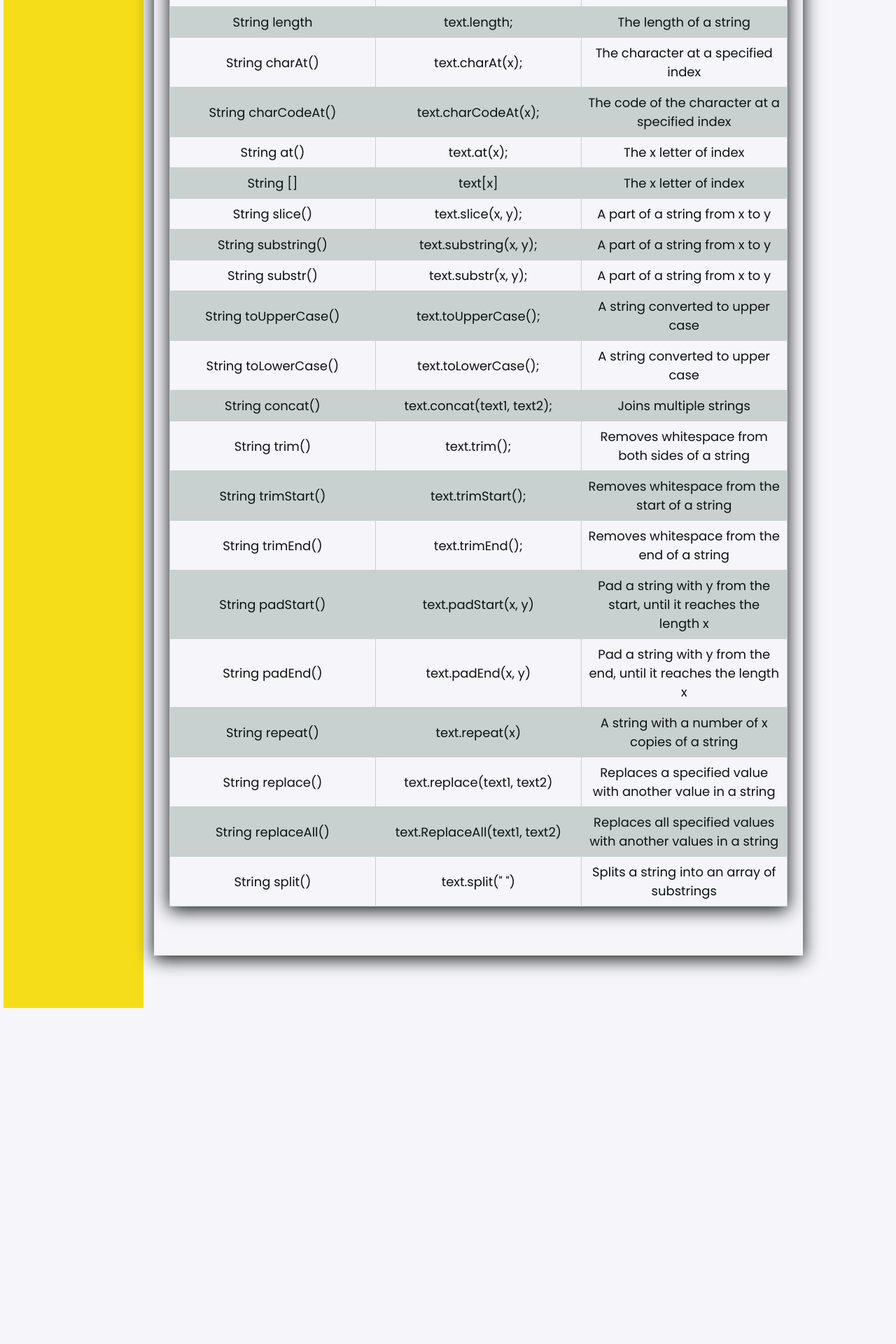
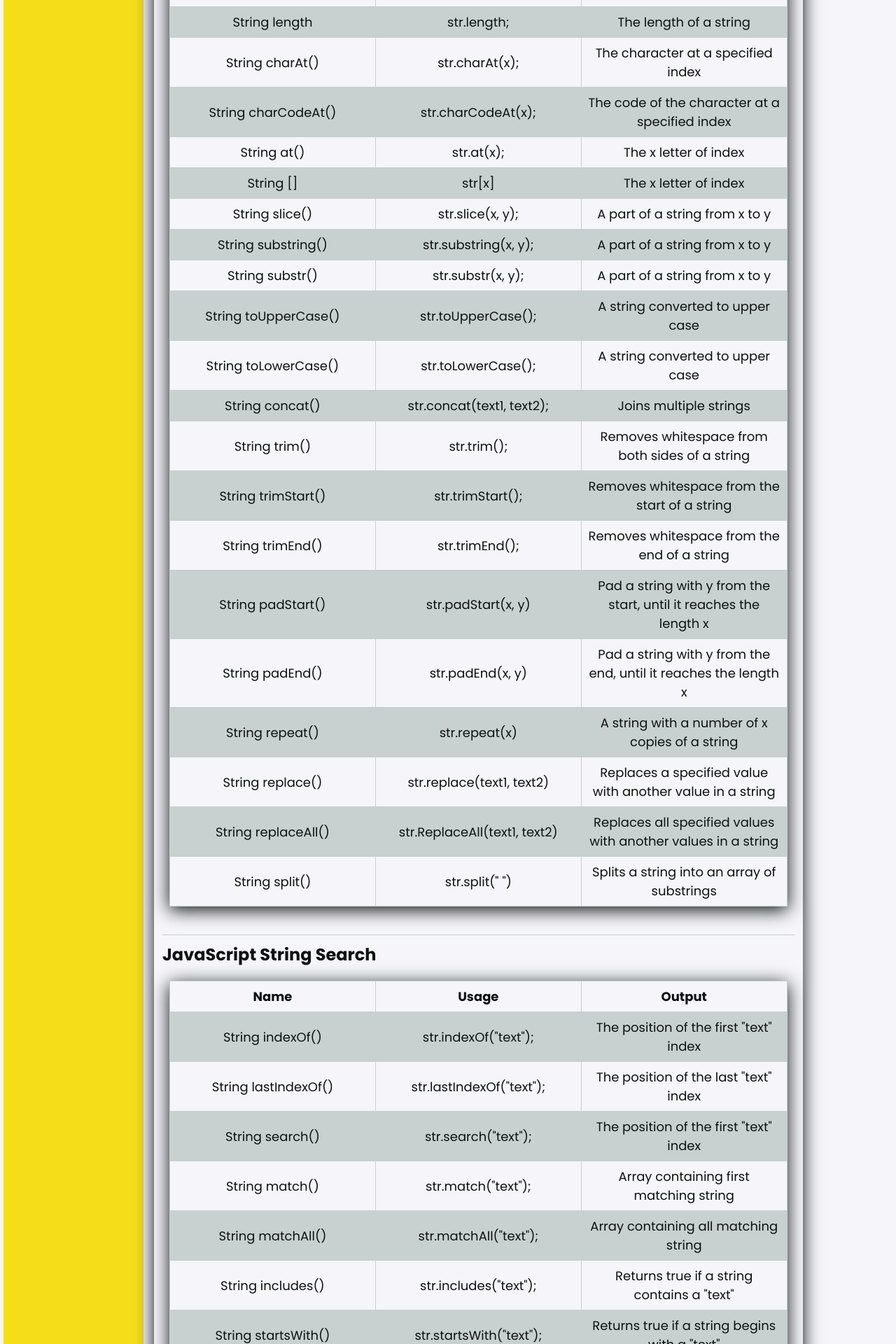
Before and after one commit to MateuszBryczek/Front-end_Template, a React (Create React App) app: page /JavaScript/Page2 in a window 1280 px wide. Shown: the part 1320-3240 px from the top of the page at 70% size. Before the commit the page ends 2760 px from the top, so only its background shows below. Built offline with nearby package versions, Linux system fonts and the light colour scheme.

Commit message:
added more content

```diff
--- a/src/features/JsPage/Pages/Page2/Articles/JavaScriptStrings.js
+++ b/src/features/JsPage/Pages/Page2/Articles/JavaScriptStrings.js
@@ -9,28 +9,40 @@ import {
 import CodeSpace from "../../../../CodeSpace/CodeSpace";
 import Table from "../../../../../common/Tabele";
 
-const stringColumns = ['Name', 'Usage', 'Output'];
-const stringData = [
-    {Name: "String length", Usage: "text.length;", Output: "The length of a string"},
-    {Name: "String charAt()", Usage: "text.charAt(x);", Output: "The character at a specified index"},
-    {Name: "String charCodeAt()", Usage: "text.charCodeAt(x);", Output: "The code of the character at a specified index"},
-    {Name: "String at()", Usage: "text.at(x);", Output: "The x letter of index"},
-    {Name: "String []", Usage: "text[x]", Output: "The x letter of index"},
-    {Name: "String slice()", Usage: "text.slice(x, y);", Output: "A part of a string from x to y"},
-    {Name: "String substring()", Usage: "text.substring(x, y);", Output: "A part of a string from x to y"},
-    {Name: "String substr()", Usage: "text.substr(x, y);", Output: "A part of a string from x to y"},
-    {Name: "String toUpperCase()", Usage: "text.toUpperCase();", Output: "A string converted to upper case"},
-    {Name: "String toLowerCase()", Usage: "text.toLowerCase();", Output: "A string converted to upper case"},
-    {Name: "String concat()", Usage: "text.concat(text1, text2);", Output: "Joins multiple strings"},
-    {Name: "String trim()", Usage: "text.trim();", Output: "Removes whitespace from both sides of a string"},
-    {Name: "String trimStart()", Usage: "text.trimStart();", Output: "Removes whitespace from the start of a string"},
-    {Name: "String trimEnd()", Usage: "text.trimEnd();", Output: "Removes whitespace from the end of a string"},
-    {Name: "String padStart()", Usage: "text.padStart(x, y)", Output: "Pad a string with y from the start, until it reaches the length x"},
-    {Name: "String padEnd()", Usage: "text.padEnd(x, y)", Output: "Pad a string with y from the end, until it reaches the length x"},
-    {Name: "String repeat()", Usage: "text.repeat(x)", Output: "A string with a number of x copies of a string"},
-    {Name: "String replace()", Usage: "text.replace(text1, text2)", Output: "Replaces a specified value with another value in a string"},
-    {Name: "String replaceAll()", Usage: "text.ReplaceAll(text1, text2)", Output: "Replaces all specified values with another values in a string"},
-    {Name: "String split()", Usage: 'text.split(" ")', Output: "Splits a string into an array of substrings"},
+const stringMethodsColumns = ['Name', 'Usage', 'Output'];
+const stringMethodsData = [
+    {Name: "String length", Usage: "str.length;", Output: "The length of a string"},
+    {Name: "String charAt()", Usage: "str.charAt(x);", Output: "The character at a specified index"},
+    {Name: "String charCodeAt()", Usage: "str.charCodeAt(x);", Output: "The code of the character at a specified index"},
+    {Name: "String at()", Usage: "str.at(x);", Output: "The x letter of index"},
+    {Name: "String []", Usage: "str[x]", Output: "The x letter of index"},
+    {Name: "String slice()", Usage: "str.slice(x, y);", Output: "A part of a string from x to y"},
+    {Name: "String substring()", Usage: "str.substring(x, y);", Output: "A part of a string from x to y"},
+    {Name: "String substr()", Usage: "str.substr(x, y);", Output: "A part of a string from x to y"},
+    {Name: "String toUpperCase()", Usage: "str.toUpperCase();", Output: "A string converted to upper case"},
+    {Name: "String toLowerCase()", Usage: "str.toLowerCase();", Output: "A string converted to upper case"},
+    {Name: "String concat()", Usage: "str.concat(text1, text2);", Output: "Joins multiple strings"},
+    {Name: "String trim()", Usage: "str.trim();", Output: "Removes whitespace from both sides of a string"},
+    {Name: "String trimStart()", Usage: "str.trimStart();", Output: "Removes whitespace from the start of a string"},
+    {Name: "String trimEnd()", Usage: "str.trimEnd();", Output: "Removes whitespace from the end of a string"},
+    {Name: "String padStart()", Usage: "str.padStart(x, y)", Output: "Pad a string with y from the start, until it reaches the length x"},
+    {Name: "String padEnd()", Usage: "str.padEnd(x, y)", Output: "Pad a string with y from the end, until it reaches the length x"},
+    {Name: "String repeat()", Usage: "str.repeat(x)", Output: "A string with a number of x copies of a string"},
+    {Name: "String replace()", Usage: "str.replace(text1, text2)", Output: "Replaces a specified value with another value in a string"},
+    {Name: "String replaceAll()", Usage: "str.ReplaceAll(text1, text2)", Output: "Replaces all specified values with another values in a string"},
+    {Name: "String split()", Usage: 'str.split(" ")', Output: "Splits a string into an array of substrings"},
+];
+
+const stringSearchColumns = ['Name', 'Usage', 'Output'];
+const stringSearchData = [
+    {Name: "String indexOf()", Usage: 'str.indexOf("text");', Output: 'The position of the first "text" index'},
+    {Name: "String lastIndexOf()", Usage: 'str.lastIndexOf("text");', Output: 'The position of the last "text" index'},
+    {Name: "String search()", Usage: 'str.search("text");', Output: 'The position of the first "text" index'},
+    {Name: "String match()", Usage: 'str.match("text");', Output: "Array containing first matching string"},
+    {Name: "String matchAll()", Usage: 'str.matchAll("text");', Output: "Array containing all matching string"},
+    {Name: "String includes()", Usage: 'str.includes("text");', Output: 'Returns true if a string contains a "text"'},
+    {Name: "String startsWith()", Usage: 'str.startsWith("text");', Output: 'Returns true if a string begins with a "text"'},
+    {Name: "String endsWith()", Usage: 'str.endsWith("text");', Output: 'Returns true if a string ends with a "text"'},
 ];
 
 export const JavaScriptStrings = () => (
@@ -80,7 +92,12 @@ const str3 = "The character \\\\ is called backslash.";
 
 <SectionHeader>JavaScript String Methods</SectionHeader>
 <Section>
-<Table columns={stringColumns} data={stringData} />
+<Table columns={stringMethodsColumns} data={stringMethodsData} />
+</Section>
+
+<SectionHeader>JavaScript String Search</SectionHeader>
+<Section>
+<Table columns={stringSearchColumns} data={stringSearchData} />
 </Section>
     </Article>
 </>
```
